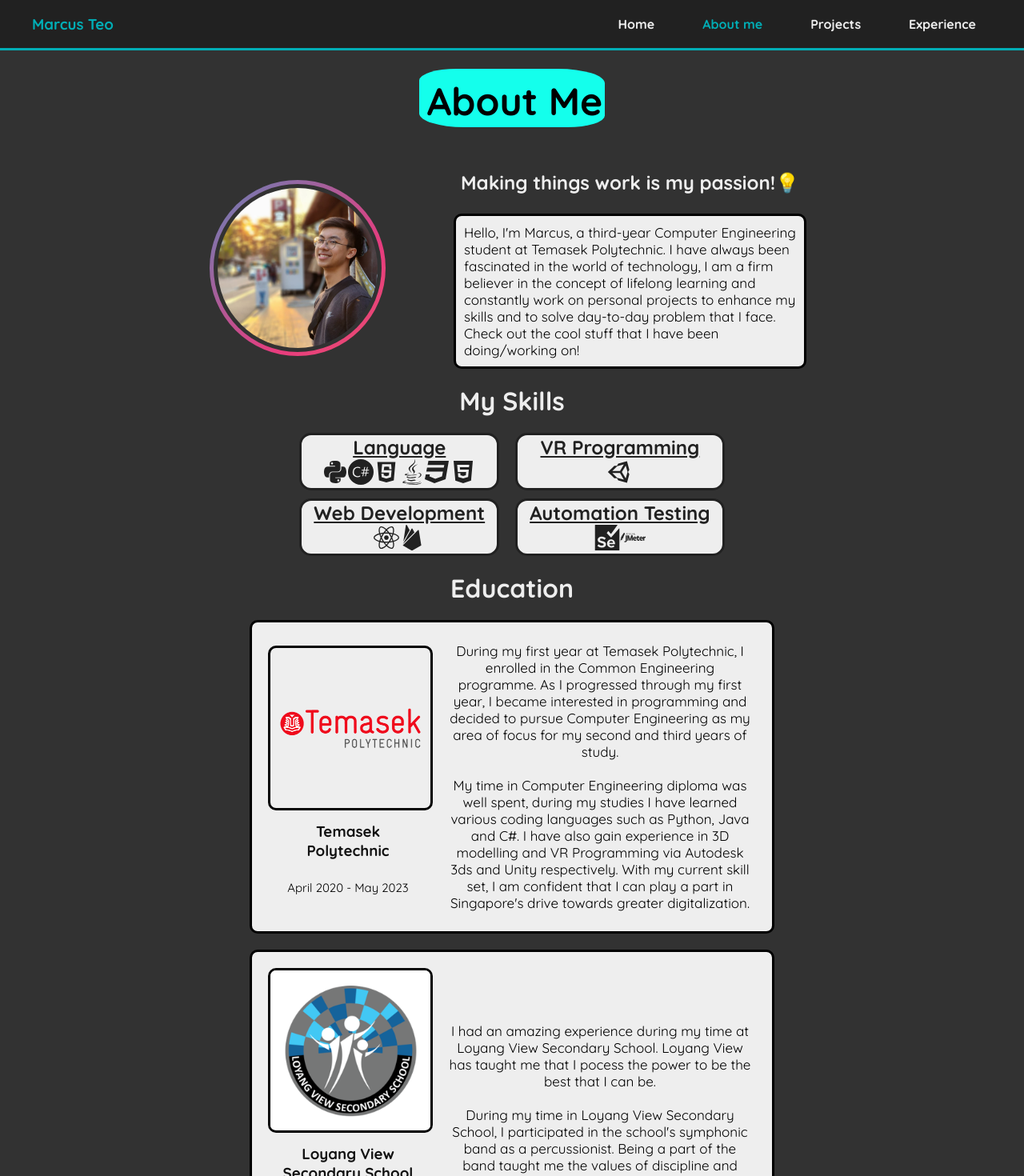
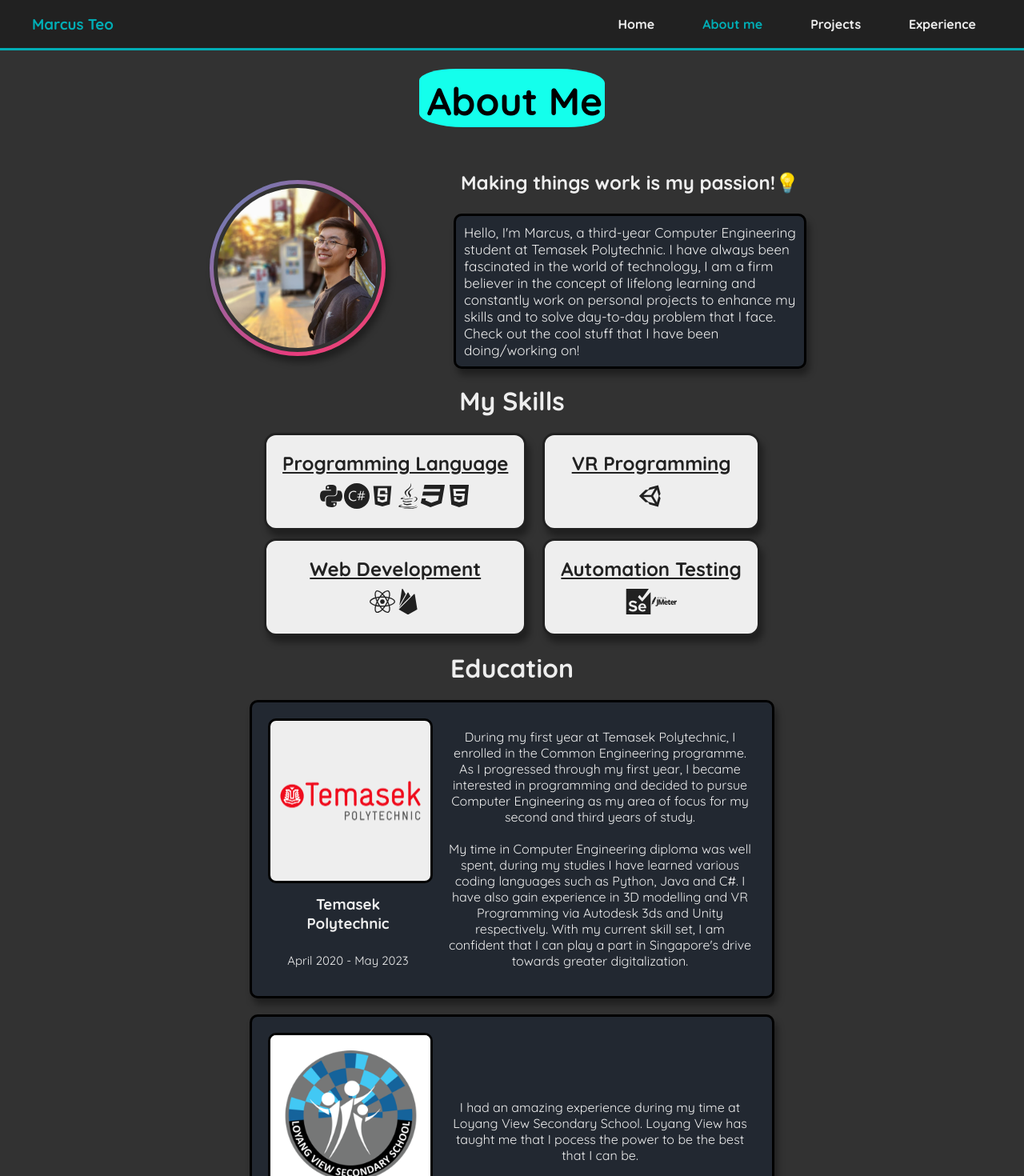
Before and after one commit to MarcusTeoQiYang/Online-Portfolio, a React (Create React App) app: page /AboutMe in a window 1280 px wide. Shown: the top 1470 px of the page at 80% size. Built offline with nearby package versions, Linux system fonts and the light colour scheme.

Commit message:
Design changes

```diff
--- a/src/Pages/AboutMe.js
+++ b/src/Pages/AboutMe.js
@@ -30,7 +30,7 @@ const Aboutme = () => {
                         <div className="skillicons">
                             <div className="sect1">
                             <div className="skills-col">
-                                <h2><u>Language</u></h2>
+                                <h2><u>Programming Language</u></h2>
                                 <ul>
                                     <FaPython size = '2rem'/>
                                     <SiCsharp size = '2rem'/>
--- a/src/index.css
+++ b/src/index.css
@@ -195,6 +195,7 @@ canvas {
   width: 200px;
   border-style: solid;
   object-fit: cover;
+  box-shadow: 4px 8px 8px hsl(0deg 0% 0% / 0.38);
 
   background: linear-gradient(#323232,#323232) padding-box, linear-gradient(-45deg, #ee7752, #e73c7e, #23a6d5, #23d5ab) border-box;
   background-size: 300% 300%;
@@ -233,6 +234,7 @@ canvas {
   width: auto;
   text-align: center;
   align-items: center;
+
 }
 .me-top {
   margin-top: 20px;
@@ -269,6 +271,7 @@ canvas {
   height: 200px;
   object-fit: contain;
   border-radius: 10px;
+  background-color: #EEEEEE;
 }
 .bio-text h2 {
   padding-top: 2%;
@@ -311,14 +314,16 @@ canvas {
 .skillicons  {
   display: flex;
   width: auto;
+
 }
 .sect1, .sect2 {
   width: auto;
+
 }
 .skills-col {
   display: flex;
   flex-direction: column;
-  padding: 0 15px;
+  padding: 15px;
   text-align: center;
   text-decoration: none;
   width: auto;
@@ -328,9 +333,17 @@ canvas {
   margin: 10px;
   color: #212121;
   border-style: solid;
+  box-shadow: 4px 8px 8px hsl(0deg 0% 0% / 0.38);
+
+}
+.skills-col h2 {
+  margin: 5px;
+}
+.skills-col ul {
+  margin: 5px;
 }
 .me p {
-  font-size: 17px;
+  color: #EEEEEE ;
 
 }
 .bio-sect {
@@ -341,12 +354,18 @@ canvas {
   height: auto;
   border-radius: 10px;
   border-style: solid;
-  background-color: #EEEEEE;
+  background-color: #222831;
   padding: 10px;
   margin: 10px;
   min-width: 300px;
   align-items: center;
+  box-shadow: 4px 8px 8px hsl(0deg 0% 0% / 0.38);
 }
+
+.bio-sect p {
+  font-size: 17px;
+}
+
 .bio-sect2 {
   display: flex;
   justify-content: center;
@@ -355,22 +374,21 @@ canvas {
   height: auto;
   border-radius: 10px;
   border-style: solid;
-  background-color: #EEEEEE;
+  background-color: #222831;
   padding: 10px;
   margin: 10px;
   min-width: 300px;
   align-items: center;
+  box-shadow: 4px 8px 8px hsl(0deg 0% 0% / 0.38);
 }
 .bio-sect2 p {
   padding: 10px;
   margin: 5px;
 }
 
-.schimg p {
-  font-size: 15px;
-}
 .me-edu h3 {
   padding: 10px;
+  color: #EEEEEE;
 }
 /* Project page */
 .proj {
@@ -879,6 +897,7 @@ section {
   }
   .bioimage {
     margin: 0px;
+
   }
   .me p {
     font-size: 1rem;
```
